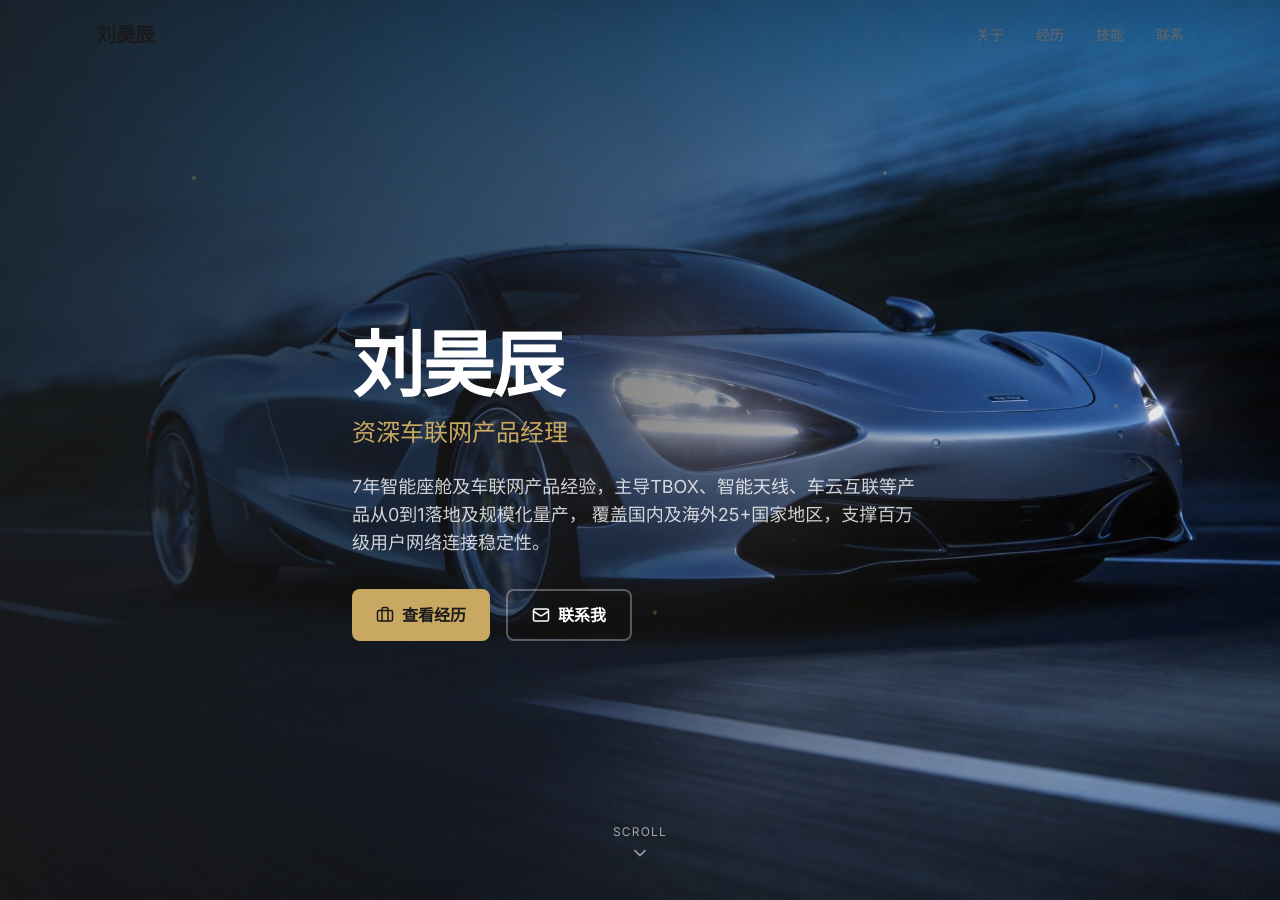
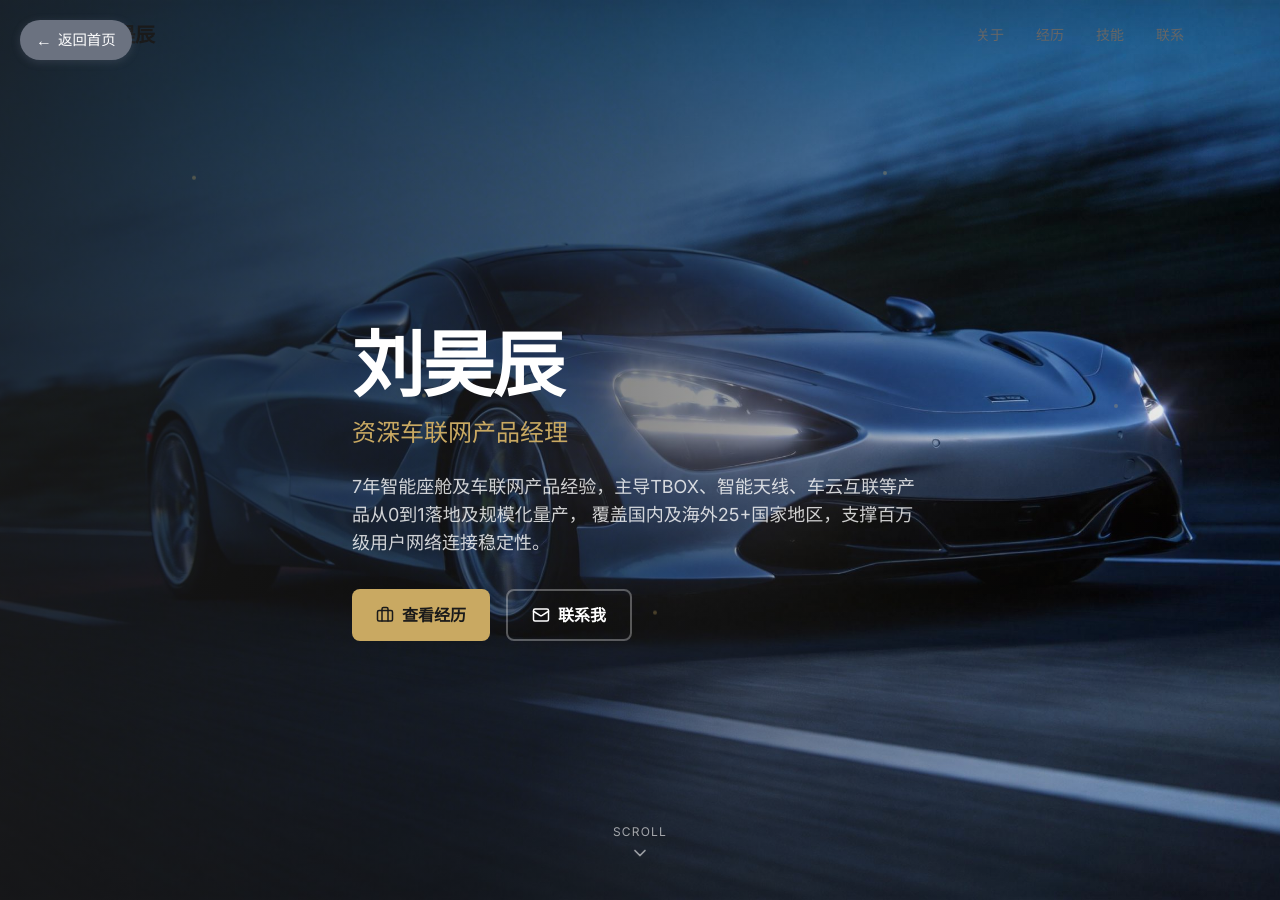
Before and after one commit to ThrallStark/ThrallStark.github.io, a Jekyll site: the page profile/index.html, which Jekyll copies as it is, in a window 1280 px wide and 900 px high. Built offline with Jekyll 4.4.1, drawn with Linux system fonts in a browser that asks for light colours.

Commit message:
Profile页面：1.添加返回首页按钮（深灰色，适配浅灰背景）2.删除标题中的u5218u660au8fb0

```diff
--- a/profile/index.html
+++ b/profile/index.html
@@ -3,11 +3,60 @@
 <head>
     <meta charset="UTF-8"/>
     <meta name="viewport" content="width=device-width, initial-scale=1.0"/>
-    <title>刘昊辰 - 资深车联网产品经理</title>
+    <title>资深车联网产品经理</title>  <!-- 删除"刘昊辰" -->
     <script type="module" crossorigin="" src="./assets/index-Cj8vkcV3.js"></script>
     <link rel="stylesheet" crossorigin="" href="./assets/index-DsZLHQ96.css"/>
+    <style>
+        /* 返回首页按钮 - 针对Profile页面的浅灰背景优化 */
+        .back-home-btn {
+            position: fixed;
+            top: 20px;
+            left: 20px;
+            z-index: 1000;
+            background: #6b7280; /* 深灰色按钮，与浅灰背景形成良好对比 */
+            color: white;
+            border: none;
+            border-radius: 20px;
+            padding: 8px 16px;
+            font-size: 0.9rem;
+            font-weight: 500;
+            text-decoration: none;
+            box-shadow: 0 2px 8px rgba(107, 114, 128, 0.3);
+            transition: all 0.3s ease;
+            display: flex;
+            align-items: center;
+            gap: 6px;
+        }
+        .back-home-btn:hover {
+            background: #4b5563;
+            transform: translateY(-2px);
+            box-shadow: 0 4px 12px rgba(107, 114, 128, 0.4);
+        }
+        .back-home-btn::before {
+            content: "←";
+            font-size: 1rem;
+        }
+
+        /* 确保按钮在React应用上方 */
+        #root {
+            position: relative;
+        }
+
+        /* 响应式调整 */
+        @media (max-width: 768px) {
+            .back-home-btn {
+                top: 10px;
+                left: 10px;
+                padding: 6px 12px;
+                font-size: 0.8rem;
+            }
+        }
+    </style>
 </head>
 <body>
+    <!-- 返回首页按钮 -->
+    <a href="https://thrallstark.site" class="back-home-btn">返回首页</a>
+
     <div id="root"></div>
 </body>
 </html>
```
